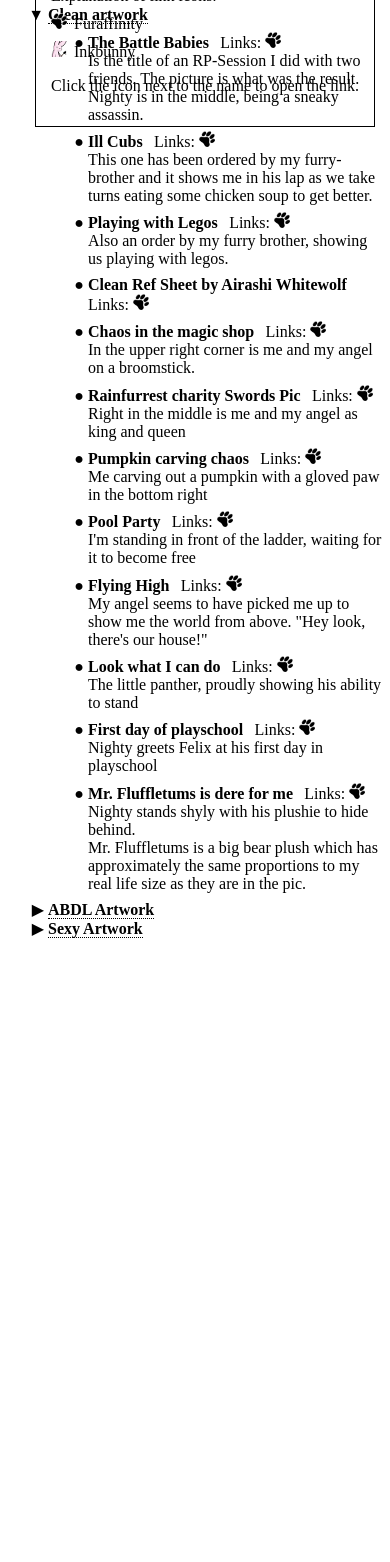
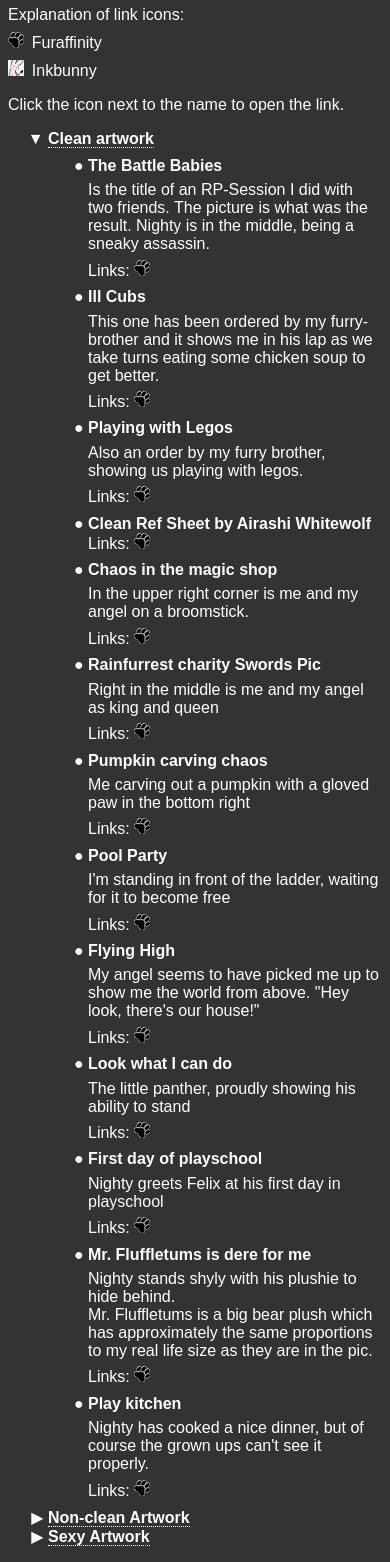
Before and after one commit to MarkusPalcer/public_data, a plain HTML site: page ref.nighty.htm in a window 390 px wide. Shown: the part 60-1622 px from the top of the page. Before the commit the page ends 1014 px from the top, so only its background shows below. Drawn offline with Linux system fonts and the light colour scheme.

Commit message:
Design Adjustments

```diff
--- a/css/refs.css
+++ b/css/refs.css
@@ -1,3 +1,11 @@
+body {
+    background-color: #333333;
+    color: white;
+    font-family: sans-serif;
+    max-width: 15cm;
+    /*text-align: justify;*/
+}
+
 body > ul {
     list-style-type: "▶ ";
 }
@@ -27,11 +35,8 @@ body > ul > li > ul > li > a:last-of-type::after {
 }
 
 #link-legend {
-    border: 1px solid;
-    position: fixed;
-    right: 15px;
-    top: 15px;
-    padding: 15px;
+    margin-top: 1em;
+    margin-bottom: 1em;
 }
 
 img.icon {
@@ -46,24 +51,28 @@ img.icon {
     font-weight: bold;
 }
 
-.content-warnings::before {
-    content: url(../images/warning.png);
+[data-warning-tags] > img {
     margin-right: 0.5em;
+    height: 1.5em
 }
 
-.content-warnings::after {
-    content: "\A";
-    white-space: pre;
-}
-
-.content-warnings a {
+[data-warning-tags] a {
     text-decoration: none;
-    color: black;
+    color: white;
     border-bottom: dotted 1px;
 }
 
+[data-warning-tags] {
+    font-weight: bold;
+    margin-top: 0.4em;
+}
+
+body > ul > li > ul > li > p {
+    margin-bottom: 0.4em;
+    margin-top: 0.4em;
+}
+
 .title::after {
-    content: ' Links: ';
-    font-weight: normal;
-    margin-left: 1ex;
+    content: '\A';
+    white-space: pre;
 }
--- a/js/toggler.js
+++ b/js/refs.js
@@ -11,7 +11,9 @@
 
     var content_warnings = {
         'cbt': 'https://en.wikipedia.org/wiki/Cock_and_ball_torture',
-        'bdsm': 'https://en.wikipedia.org/wiki/BDSM'
+        'bdsm': 'https://en.wikipedia.org/wiki/BDSM',
+        'spanking': 'https://en.wikipedia.org/wiki/Erotic_spanking',
+        'chastity': 'https://en.wikipedia.org/wiki/Chastity_belt_(BDSM)'
     };
 
     $(document).ready(function() {
@@ -43,8 +45,8 @@
             }
         });
 
-        $('.content-warnings').each(function(index, element) {
-            var tags = $(element).text().split(', ');
+        $('[data-warning-tags]').each(function(index, element) {
+            var tags = $(element).attr('data-warning-tags').split(', ');
             $(element).empty();
             $.each(tags, function(index, item) {
                 var link = $('<a />');
@@ -54,6 +56,10 @@
                 $(element).append(link);
                 $(element).append(' ');
             });
+            var image = $('<img />');
+            image.attr('src', 'images/warning.png');
+            $(element).prepend(image);
+
         });
     });
 })();
--- a/ref.nighty.htm
+++ b/ref.nighty.htm
@@ -3,7 +3,7 @@
         <title>References for Nighty</title>
         <link rel="stylesheet" type="text/css" href="css/refs.css" />
         <script src="js/jquery.js"></script>
-        <script src="js/toggler.js"></script>
+        <script src="js/refs.js"></script>
     </head>
     <body>
         <h1>References for Nighty</h1>
@@ -23,77 +23,94 @@
                 <ul>
                     <li>
                         <span class="title">The Battle Babies</span>
+                        <p>Is the title of an RP-Session I did with two friends.
+                        The picture is what was the result.
+                        Nighty is in the middle, being a sneaky assassin.</p>
+                        Links:
                         <a href="http://www.furaffinity.net/view/17145792/" data-target=furaffinity>[Furaffinity]</a>
-                        Is the title of an RP-Session I did with two friends.
-                        The picture is what was the result.
-                        Nighty is in the middle, being a sneaky assassin.
                     </li>
                     <li>
                         <span class="title">Ill Cubs</span>
+                        <p>This one has been ordered by my furry-brother and it shows me in his lap as we take turns eating some chicken soup to get better.</p>
+                        Links:
                         <a href="http://www.furaffinity.net/view/10030169/" data-target=furaffinity>[Furaffinity]</a>
-                        This one has been ordered by my furry-brother and it shows me in his lap as we take turns eating some chicken soup to get better.
                     </li>
                     <li>
                         <span class="title">Playing with Legos</span>
+                        <p>Also an order by my furry brother, showing us playing with legos.</p>
+                        Links:
                         <a href="http://www.furaffinity.net/view/4663200/" data-target=furaffinity>[Furaffinity]</a>
-                        Also an order by my furry brother, showing us playing with legos.
                     </li>
                     <li>
                         <span class="title">Clean Ref Sheet by Airashi Whitewolf</span>
+                        Links:
                         <a href="http://www.furaffinity.net/view/18730141" data-target=furaffinity>[Furaffinity]</a>
                     </li>
-
                     <li>
                         <span class="title">Chaos in the magic shop</span>
+                        <p>In the upper right corner is me and my angel on a broomstick.</p>
+                        Links:
                         <a href="http://www.furaffinity.net/view/17576489/" data-target=furaffinity>[Furaffinity]</a>
-                        In the upper right corner is me and my angel on a broomstick.
                     </li>
                     <li>
                         <span class="title">Rainfurrest charity Swords Pic</span>
+                        <p>Right in the middle is me and my angel as king and queen</p>
+                        Links:
                         <a href="http://www.furaffinity.net/view/17127629/" data-target=furaffinity>[Furaffinity]</a>
-                        Right in the middle is me and my angel as king and queen
                     </li>
                     <li>
                         <span class="title">Pumpkin carving chaos</span>
+                        <p>Me carving out a pumpkin with a gloved paw in the bottom right</p>
+                        Links:
                         <a href="http://www.furaffinity.net/view/12017423/" data-target=furaffinity>[Furaffinity]</a>
-                        Me carving out a pumpkin with a gloved paw in the bottom right
                     </li>
                     <li>
                         <span class="title">Pool Party</span>
+                        <p>I'm standing in front of the ladder, waiting for it to become free</p>
+                        Links:
                         <a href="http://www.furaffinity.net/view/10590558/" data-target=furaffinity>[Furaffinity]</a>
-                        I'm standing in front of the ladder, waiting for it to become free
                     </li>
                     <li>
                         <span class="title">Flying High</span>
+                        <p>My angel seems to have picked me up to show me the world from above. "Hey look, there's our house!"</p>
+                        Links:
                         <a href="https://inkbunny.net/submissionview.php?id=1401449" data-target=furaffinity>[Furaffinity]</a>
-                        My angel seems to have picked me up to show me the world from above. "Hey look, there's our house!"
                     </li>
                     <li>
                         <span class="title">Look what I can do</span>
+                        <p>The little panther, proudly showing his ability to stand</p>
+                        Links:
                         <a href="http://www.furaffinity.net/view/25540325/" data-target=furaffinity>[Furaffinity]</a>
-                        The little panther, proudly showing his ability to stand
                     </li>
                     <li>
                         <span class="title">First day of playschool</span>
+                        <p>Nighty greets Felix at his first day in playschool</p>
+                        Links:
                         <a href="https://www.furaffinity.net/view/26630990" data-target=furaffinity>[Furaffinity]</a>
-                        Nighty greets Felix at his first day in playschool
                     </li>
                     <li>
                         <span class="title">Mr. Fluffletums is dere for me</span>
+                        <p>Nighty stands shyly with his plushie to hide behind.<br />
+                        Mr. Fluffletums is a big bear plush which has approximately the same proportions to my real life size as they are in the pic.</p>
+                        Links:
                         <a href="http://www.furaffinity.net/view/27079428/" data-target=furaffinity>[Furaffinity]</a>
-                        Nighty stands shyly with his plushie to hide behind.<br />
-                        Mr. Fluffletums is a big bear plush which has approximately the same proportions to my real life size as they are in the pic.
                     </li>
-
+                    <li>
+                        <span class=title>Play kitchen</span>
+                        <p>Nighty has cooked a nice dinner, but of course the grown ups can't see it properly.</p>
+                        Links:
+                        <a href="http://www.furaffinity.net/view/30522234/" data-target=furaffinity>[Furaffinity]</a>
+                    </li>
                 </ul>
             </li>
             <li>
-                <span class=section>ABDL Artwork</span>
+                <span class=section>Non-clean Artwork</span>
                 <ul data-collapsed>
                     <li>
                         <span class="title">Leaking</span>
+                        <p>The little kitten seems to be overflowing. Get a mop and a new dipee - quick!</p>
+                        Links:
                         <a href="http://www.furaffinity.net/view/27248779/" data-target=furaffinity>[Furaffinity]</a>
-                        The little kitten seems to be overflowing. Get a mop and a new dipee - quick!
                     </li>
                 </ul>
             </li>
@@ -101,11 +118,11 @@
                 <span class=section>Sexy Artwork</span>
                 <ul data-collapsed>
                     <li><span class="title">Sexy Ref Sheet by Airashi Whitewolf</span>
+                        Links:
                         <a href="http://www.furaffinity.net/view/18730303/" data-target=furaffinity>[FurAffinity]</a>
                     </li>
                 </ul>
             </li>
-
         </ul>
     </body>
 </html>
```
Also changed, not shown: ref.miria.htm (+13 -8 lines), ref.nightwalker.htm (+16 -4 lines).
